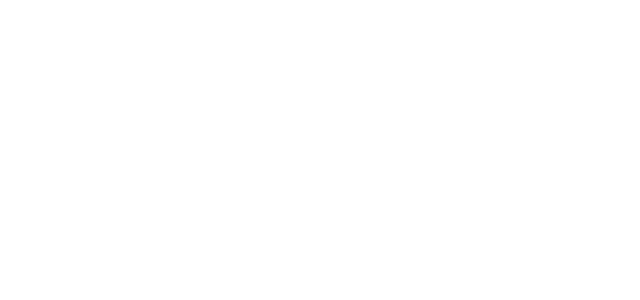
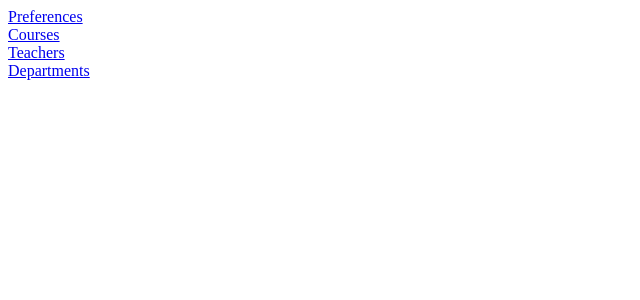
Before and after one commit to 7tint/classify, a Vue app: page / in a window 1280 px wide. Shown: the top 300 px of the page, without its empty margins (0-640 px from the left). Built offline with nearby package versions, Linux system fonts and the light colour scheme.

Commit message:
home vue

```diff
--- a/src/main.js
+++ b/src/main.js
@@ -10,6 +10,8 @@
 Vue.use(VueAxios, axios);
 
 Vue.config.productionTip = false;
+
+import Home from "./views/Home.vue"
 
 import CourseIndex from "./views/courses/CourseIndex.vue";
 import CourseNew from "./views/courses/CourseNew.vue";
@@ -30,84 +32,23 @@
 import PreferenceIndex from "./views/preferences/PreferenceIndex.vue";
 import PreferenceEdit from "./views/preferences/PreferenceEdit.vue";
 
-// import "../";
-
 const routes = [
-  {
-    name: "courseIndex",
-    path: "/courses/",
-    component: CourseIndex
-  },
-  {
-    name: "courseNew",
-    path: "/courses/new",
-    component: CourseNew
-  },
-  {
-    name: "courseShow",
-    path: "/courses/:code",
-    component: CourseShow
-  },
-  {
-    name: "courseEdit",
-    path: "/courses/:code/edit",
-    component: CourseEdit
-  },
-  // {
-  //   name: "courseManage",
-  //   path: "/courses/manage",
-  //   component: CourseManage
-  // }
-  {
-    name: "departmentIndex",
-    path: "/departments/",
-    component: DepartmentIndex
-  },
-  {
-    name: "departmentNew",
-    path: "/departments/new",
-    component: DepartmentNew
-  },
-  {
-    name: "departmentShow",
-    path: "/departments/:name",
-    component: DepartmentShow
-  },
-  {
-    name: "departmentEdit",
-    path: "/departments/:name/edit",
-    component: DepartmentEdit
-  },
-  {
-    name: "teacherIndex",
-    path: "/teachers/",
-    component: TeacherIndex
-  },
-  {
-    name: "teacherNew",
-    path: "/teachers/new",
-    component: TeacherNew
-  },
-  {
-    name: "teacherShow",
-    path: "/teachers/:name",
-    component: TeacherShow
-  },
-  {
-    name: "teacherEdit",
-    path: "/teachers/:name/edit",
-    component: TeacherEdit
-  },
-  {
-    name: "preferenceIndex",
-    path: "/preferences/",
-    component: PreferenceIndex
-  },
-  {
-    name: "preferenceEdit",
-    path: "/preferences/edit",
-    component: PreferenceEdit
-  },
+  {name: "home", path: "/", component: Home},
+  {name: "courseIndex", path: "/courses/", component: CourseIndex},
+  {name: "courseNew", path: "/courses/new", component: CourseNew},
+  {name: "courseShow", path: "/courses/:code", component: CourseShow},
+  {name: "courseEdit", path: "/courses/:code/edit", component: CourseEdit},
+  // {name: "courseManage", path: "/courses/manage", component: CourseManage}
+  {name: "departmentIndex", path: "/departments/", component: DepartmentIndex},
+  {name: "departmentNew", path: "/departments/new", component: DepartmentNew},
+  {name: "departmentShow", path: "/departments/:name", component: DepartmentShow},
+  {name: "departmentEdit", path: "/departments/:name/edit", component: DepartmentEdit},
+  {name: "teacherIndex", path: "/teachers/", component: TeacherIndex},
+  {name: "teacherNew", path: "/teachers/new", component: TeacherNew},
+  {name: "teacherShow", path: "/teachers/:name", component: TeacherShow},
+  {name: "teacherEdit", path: "/teachers/:name/edit", component: TeacherEdit},
+  {name: "preferenceIndex", path: "/preferences/", component: PreferenceIndex},
+  {name: "preferenceEdit", path: "/preferences/edit", component: PreferenceEdit},
 ];
 
 const router = new VueRouter({mode: 'history', routes: routes});
--- /dev/null
+++ b/src/views/Home.vue
@@ -0,0 +1,16 @@
+<template lang="html">
+  <div class="">
+    <router-link class="btn btn-primary" :to="{name: 'preferenceIndex'}">Preferences</router-link>
+    <br/>
+    <router-link class="btn btn-primary" :to="{name: 'courseIndex'}">Courses</router-link>
+    <br/>
+    <router-link class="btn btn-primary" :to="{name: 'teacherIndex'}">Teachers</router-link>
+    <br/>
+    <router-link class="btn btn-primary" :to="{name: 'departmentIndex'}">Departments</router-link>
+  </div>
+</template>
+
+<script>
+export default {
+}
+</script>
```
